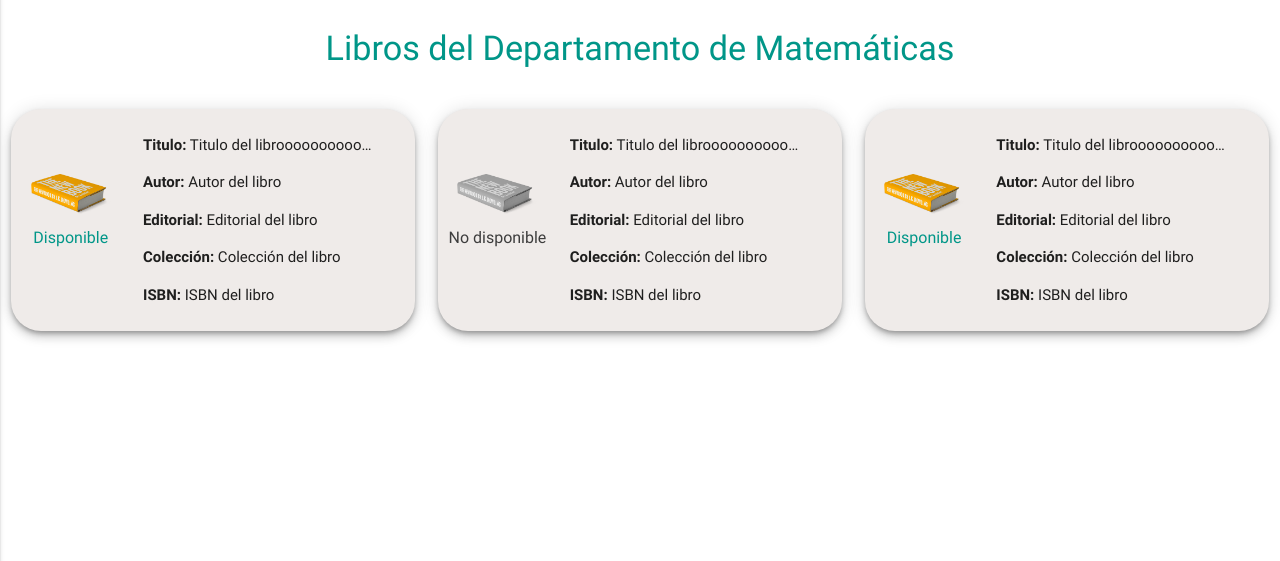
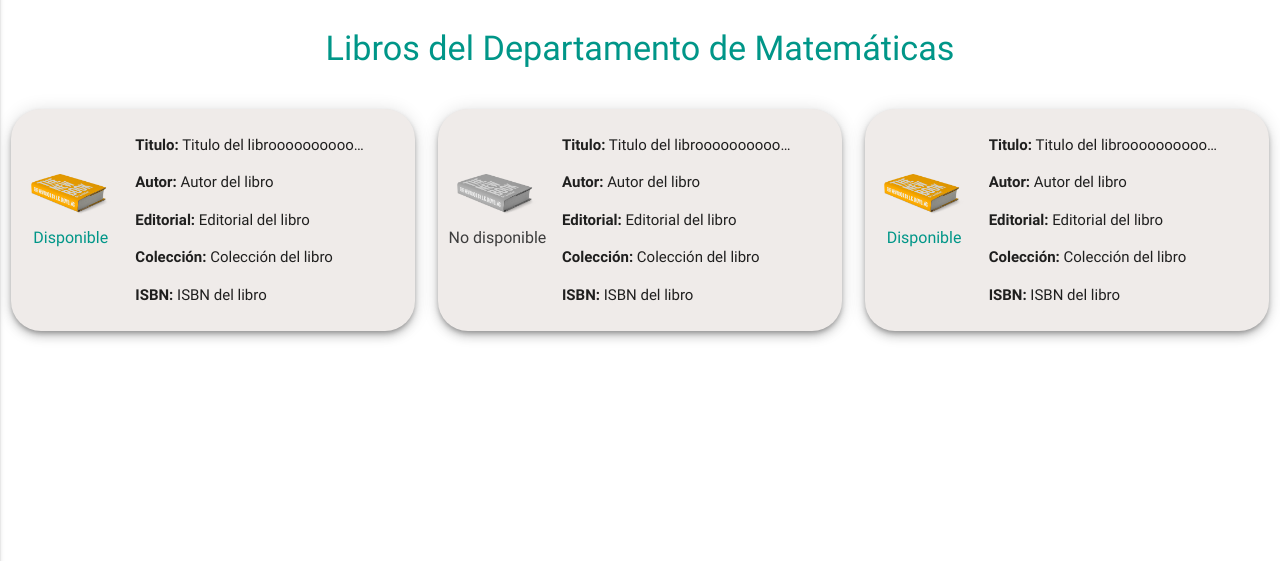
Before and after one commit to cesargupe/UniversidadLeon-DepartamentoMatematicas-Web, a PHP site: page /libros.html in a window 1280 px wide. Shown: the part 71-632 px from the top of the page. Run offline with PHP 8.4, Linux system fonts and the light colour scheme; some libraries are stand-ins or nearby versions.

Commit message:
update design

```diff
--- a/Web/css/libros.css
+++ b/Web/css/libros.css
@@ -15,8 +15,8 @@ main {
 
 .btn-close-modal{
   position: absolute;
-  right: 18px;
-  top: 18px;
+  right: 15px;
+  top: 15px;
 }
 
 .modal-footer{
@@ -70,7 +70,7 @@ a.logo{
 }
 
 .row .col .book{
-  margin-left: 3%;
+  margin-left: 1%;
 }
 
 .disponible{
--- a/Web/css/revistas.css
+++ b/Web/css/revistas.css
@@ -69,7 +69,7 @@ a.logo{
 }
 
 .row .col .magacine{
-  margin-left: 3%;
+  margin-left: 1%;
 }
 
 .disponible{
--- a/Web/libros.html
+++ b/Web/libros.html
@@ -160,7 +160,7 @@
             </div>
 
             <div class="col s8 book">
-              <p class="truncate"><b>Titulo:</b> Titulo del librooooooooooooooooooooooooooooooooooooooooooooooooooooooooooooooooo</p>
+              <p class="truncate"><b>Titulo:</b> Titulo del libroooooooooooooooooooooooooooooooooooooooooooooooooooooooooooooooooooooooooooooooooooo</p>
               <p class="truncate"><b>Autor:</b> Autor del libro</p>
               <p class="truncate"><b>Editorial:</b> Editorial del libro</p>
               <p class="truncate"><b>Colección:</b> Colección del libro</p>
```
